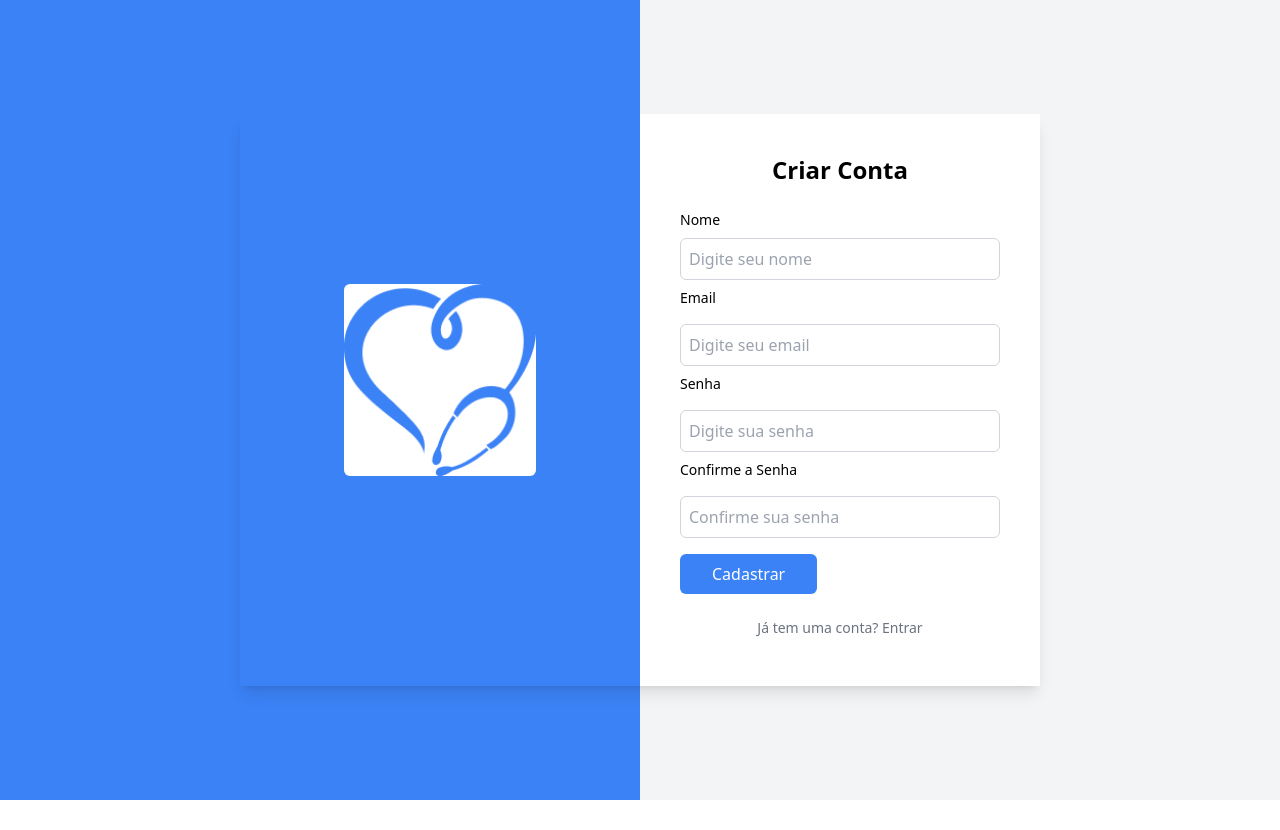
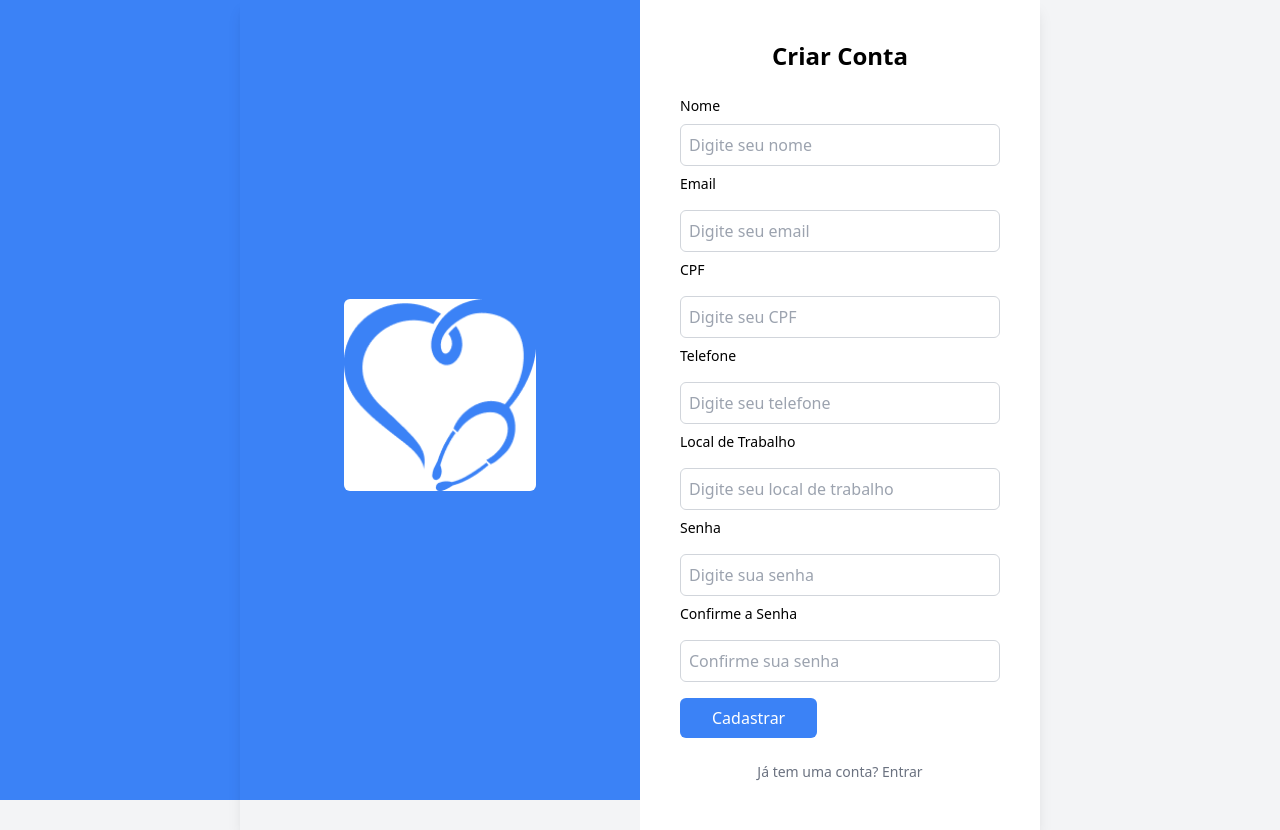
Before and after one commit to erivamjr/app-tfd, a React (Vite) app in the folder web/: page /auth/create-account in a window 1280 px wide. Before the commit the page ends 800 px from the top, so only its background shows below. Built offline with nearby package versions, Linux system fonts and the light colour scheme; no server answers; the HTML template or start-up script is replaced by a standard one.

Commit message:
:sparkles: feat: add create account components an validator forms

```diff
--- a/web/package.json
+++ b/web/package.json
@@ -11,6 +11,7 @@
     "preview": "vite preview"
   },
   "dependencies": {
+    "@hookform/resolvers": "^4.1.0",
     "@tanstack/react-query": "^5.63.0",
     "apexcharts": "^3.52.0",
     "axios": "^1.7.3",
@@ -20,9 +21,12 @@
     "react": "^18.3.1",
     "react-apexcharts": "^1.4.1",
     "react-dom": "^18.3.1",
+    "react-hook-form": "^7.54.2",
     "react-icons": "^5.3.0",
+    "react-input-mask": "^2.0.4",
     "react-router-dom": "^6.26.1",
-    "react-select": "^5.8.3"
+    "react-select": "^5.8.3",
+    "zod": "^3.24.2"
   },
   "devDependencies": {
     "@rocketseat/eslint-config": "^2.2.2",
--- a/web/src/Components/CompoAuth/CompoCreateAccount.tsx
+++ b/web/src/Components/CompoAuth/CompoCreateAccount.tsx
@@ -1,8 +1,92 @@
-import { Link } from 'react-router-dom'
+import { useForm } from 'react-hook-form'
+import { zodResolver } from '@hookform/resolvers/zod'
+import * as z from 'zod'
+import { Link, useNavigate } from 'react-router-dom'
 import Input from '../../Components/Ux/Input/Input'
 import Logo from '../../Components/Ux/Logo/Vector.png'
+import MaskedInput from '../Ux/Input/MaskedInput'
+import api from '../../Api'
+import axios from 'axios'
+
+// Definindo o schema de validação com Zod
+const createAccountSchema = z
+  .object({
+    name: z
+      .string({ required_error: 'O nome é obrigatório' })
+      .min(3, 'O nome deve ter pelo menos 3 caracteres'),
+    email: z
+      .string({ required_error: 'O e-mail é obrigatório' })
+      .email('Digite um e-mail válido'),
+    cpf: z
+      .string({ required_error: 'O CPF é obrigatório' })
+      .min(11, 'O CPF deve ter 11 caracteres'),
+    phone: z
+      .string({ required_error: 'O telefone é obrigatório' })
+      .min(10, 'O telefone deve ter pelo menos 10 dígitos'),
+    workLocation: z
+      .string({ required_error: 'Local de trabalho obrigatório' })
+      .min(3, 'Local de trabalho obrigatório'),
+    password: z
+      .string({ required_error: 'A senha é obrigatória' })
+      .min(8, 'A senha deve ter pelo menos 8 caracteres')
+      .regex(
+        /^(?=.*[a-z])(?=.*[A-Z])(?=.*\d)(?=.*[\W_]).+$/,
+        'A senha deve conter pelo menos uma letra minúscula, uma letra maiúscula, um número e um caractere especial',
+      ),
+    confirmPassword: z.string({ required_error: 'Confirme sua senha' }),
+  })
+  .refine((data) => data.password === data.confirmPassword, {
+    message: 'As senhas não coincidem',
+    path: ['confirmPassword'],
+  })
+
+type CreateAccountData = z.infer<typeof createAccountSchema>
 
 export default function CompoCreateAccount() {
+  const navigate = useNavigate()
+  const {
+    register,
+    handleSubmit,
+    formState: { errors, isSubmitting },
+  } = useForm<CreateAccountData>({
+    resolver: zodResolver(createAccountSchema),
+    mode: 'onChange',
+    defaultValues: {
+      name: '',
+      email: '',
+      cpf: '',
+      phone: '',
+      workLocation: '',
+      password: '',
+      confirmPassword: '',
+    },
+  })
+
+  const handleCreateAccount = async (data: CreateAccountData) => {
+    const payload = {
+      name: data.name,
+      email: data.email,
+      cpf: data.cpf,
+      phone: data.phone,
+      workLocation: data.workLocation,
+      password: data.password,
+    }
+
+    try {
+      const response = await api.post('/auth/register', payload)
+
+      if (response.status === 201) {
+        alert('Conta criada com sucesso!')
+        navigate('/auth/login')
+      }
+    } catch (error) {
+      if (axios.isAxiosError(error) && error.response) {
+        const errorMessage =
+          error.response.data?.message || 'Erro ao criar a conta'
+        alert(errorMessage)
+      }
+    }
+  }
   return (
     <div className="relative min-h-screen bg-gray-100">
       <div className="absolute z-10 h-screen w-full sm:w-1/2 bg-blue-500 flex items-center justify-center"></div>
@@ -19,58 +103,141 @@ export default function CompoCreateAccount() {
           </div>
           <div className="flex flex-col z-30 items-center justify-center w-full sm:w-1/2 px-10 py-10 bg-white">
             <h2 className="mb-6 text-2xl font-bold">Criar Conta</h2>
-            <form className="w-full">
+            <form
+              onSubmit={handleSubmit(handleCreateAccount)}
+              className="w-full"
+            >
               <div className="space-y-2">
                 <label className="block text-sm font-medium">Nome</label>
                 <Input
                   type="text"
-                  name="name"
-                  value=""
-                  onChange={() => {}}
+                  {...register('name')}
                   placeholder="Digite seu nome"
                 />
+                {errors.name && (
+                  <p className="text-red-500 text-sm">{errors.name.message}</p>
+                )}
               </div>
+
               <div className="space-y-2">
                 <label className="block text-sm font-medium my-2">Email</label>
                 <Input
-                  type="email"
-                  name="email"
-                  value=""
-                  onChange={() => {}}
+                  type="text"
+                  {...register('email')}
                   placeholder="Digite seu email"
                 />
+                {errors.email && (
+                  <p className="text-red-500 text-sm">{errors.email.message}</p>
+                )}
               </div>
+
+              <div className="space-y-2">
+                <label className="block text-sm font-medium my-2">CPF</label>
+                <MaskedInput
+                  mask="999.999.999-99"
+                  type="text"
+                  placeholder="Digite seu CPF"
+                  {...register('cpf')}
+                />
+                {errors.cpf && (
+                  <p className="text-red-500 text-sm">{errors.cpf.message}</p>
+                )}
+              </div>
+
+              <div className="space-y-2">
+                <label className="block text-sm font-medium my-2">
+                  Telefone
+                </label>
+                <MaskedInput
+                  mask="(99) 99999-9999"
+                  type="text"
+                  placeholder="Digite seu telefone"
+                  {...register('phone')}
+                />
+                {errors.phone && (
+                  <p className="text-red-500 text-sm">{errors.phone.message}</p>
+                )}
+              </div>
+
+              <div className="space-y-2">
+                <label className="block text-sm font-medium my-2">
+                  Local de Trabalho
+                </label>
+                <Input
+                  type="text"
+                  {...register('workLocation')}
+                  placeholder="Digite seu local de trabalho"
+                />
+                {errors.workLocation && (
+                  <p className="text-red-500 text-sm">
+                    {errors.workLocation.message}
+                  </p>
+                )}
+              </div>
+
               <div className="space-y-2">
                 <label className="block text-sm font-medium my-2">Senha</label>
                 <Input
+                  {...register('password')}
                   type="password"
-                  name="password"
-                  value=""
-                  onChange={() => {}}
                   placeholder="Digite sua senha"
                 />
+                {errors.password && (
+                  <p className="text-red-500 text-sm">
+                    {errors.password.message}
+                  </p>
+                )}
               </div>
+
               <div className="space-y-2">
                 <label className="block text-sm font-medium my-2">
                   Confirme a Senha
                 </label>
                 <Input
+                  {...register('confirmPassword')}
                   type="password"
-                  name="confirmPassword"
-                  value=""
-                  onChange={() => {}}
                   placeholder="Confirme sua senha"
                 />
+                {errors.confirmPassword && (
+                  <p className="text-red-500 text-sm">
+                    {errors.confirmPassword.message}
+                  </p>
+                )}
               </div>
+
               <div className="w-full py-2">
                 <button
                   type="submit"
-                  className="bg-blue-500 py-2 my-2 px-8 rounded-md text-white hover:bg-blue-700 duration-300 w-full sm:w-auto"
+                  disabled={isSubmitting}
+                  className="bg-blue-500 py-2 my-2 px-8 rounded-md text-white hover:bg-blue-700 duration-300 w-full sm:w-auto flex items-center justify-center"
                 >
+                  {isSubmitting && (
+                    <svg
+                      className="animate-spin h-5 w-5 text-white mr-2"
+                      xmlns="http://www.w3.org/2000/svg"
+                      fill="none"
+                      viewBox="0 0 24 24"
+                    >
+                      <circle
+                        className="opacity-25"
+                        cx="12"
+                        cy="12"
+                        r="10"
+                        stroke="currentColor"
+                        strokeWidth="4"
+                      />
+                      <path
+                        className="opacity-75"
+                        fill="currentColor"
+                        d="M4 12a8 8 0 018-8V0C5.373 0 0 5.373 0 12h4z"
+                      />
+                    </svg>
+                  )}
                   Cadastrar
                 </button>
               </div>
             </form>
+
             <Link to="/auth?mode=login" className="my-2 text-sm text-gray-500">
               Já tem uma conta? Entrar
             </Link>
--- a/web/src/Components/Ux/Input/Input.tsx
+++ b/web/src/Components/Ux/Input/Input.tsx
@@ -1,9 +1,9 @@
-import React from 'react'
+import React, { forwardRef } from 'react'
 
 interface InputProps {
   type: string
   name: string
-  value: string | number | readonly string[] | undefined
+  value?: string | number | readonly string[] | undefined
   onChange: (event: React.ChangeEvent<HTMLInputElement>) => void
   list?: string
   placeholder?: string
@@ -12,7 +12,9 @@ interface InputProps {
   disabled?: boolean
 }
 
-export default function Input({
+const Input = forwardRef<HTMLInputElement, InputProps>(
+  (
+    {
       type,
       name,
       value,
@@ -22,9 +24,12 @@ export default function Input({
       required,
       autocomplete,
       disabled,
-}: InputProps) {
+    },
+    ref,
+  ) => {
     return (
       <input
+        ref={ref}
         placeholder={placeholder}
         type={type}
         name={name}
@@ -41,4 +46,7 @@ export default function Input({
         disabled={disabled}
       />
     )
-}
+  },
+)
+Input.displayName = 'Input'
+export default Input
--- /dev/null
+++ b/web/src/Components/Ux/Input/MaskedInput.tsx
@@ -0,0 +1,60 @@
+import React, { forwardRef } from 'react'
+import InputMask from 'react-input-mask'
+
+interface MaskedInputProps {
+  mask: string
+  type: string
+  name: string
+  value?: string | number | readonly string[] | undefined
+  onChange: (event: React.ChangeEvent<HTMLInputElement>) => void
+  placeholder?: string
+  required?: boolean
+  autocomplete?: string
+  disabled?: boolean
+  className?: string
+}
+
+const MaskedInput = forwardRef<HTMLInputElement, MaskedInputProps>(
+  (
+    {
+      mask,
+      type,
+      name,
+      value,
+      onChange,
+      placeholder,
+      required,
+      autocomplete,
+      disabled,
+      className,
+    },
+    ref,
+  ) => {
+    return (
+      <InputMask mask={mask} value={value} onChange={onChange}>
+        {(inputProps: React.InputHTMLAttributes<HTMLInputElement>) => (
+          <input
+            ref={ref}
+            {...inputProps}
+            type={type}
+            name={name}
+            placeholder={placeholder}
+            required={required}
+            autoComplete={autocomplete}
+            disabled={disabled}
+            className={
+              className ||
+              (disabled
+                ? 'cursor-not-allowed w-full border border-gray-300 rounded-md p-2 bg-gray-100 text-gray-500'
+                : 'w-full border border-gray-300 rounded-md p-2')
+            }
+          />
+        )}
+      </InputMask>
+    )
+  },
+)
+
+MaskedInput.displayName = 'MaskedInput'
+
+export default MaskedInput
```
Also changed, not shown: 2 other files (tests, documents, lock files or other folders). Lines whose indentation alone changed are shown as unchanged.
